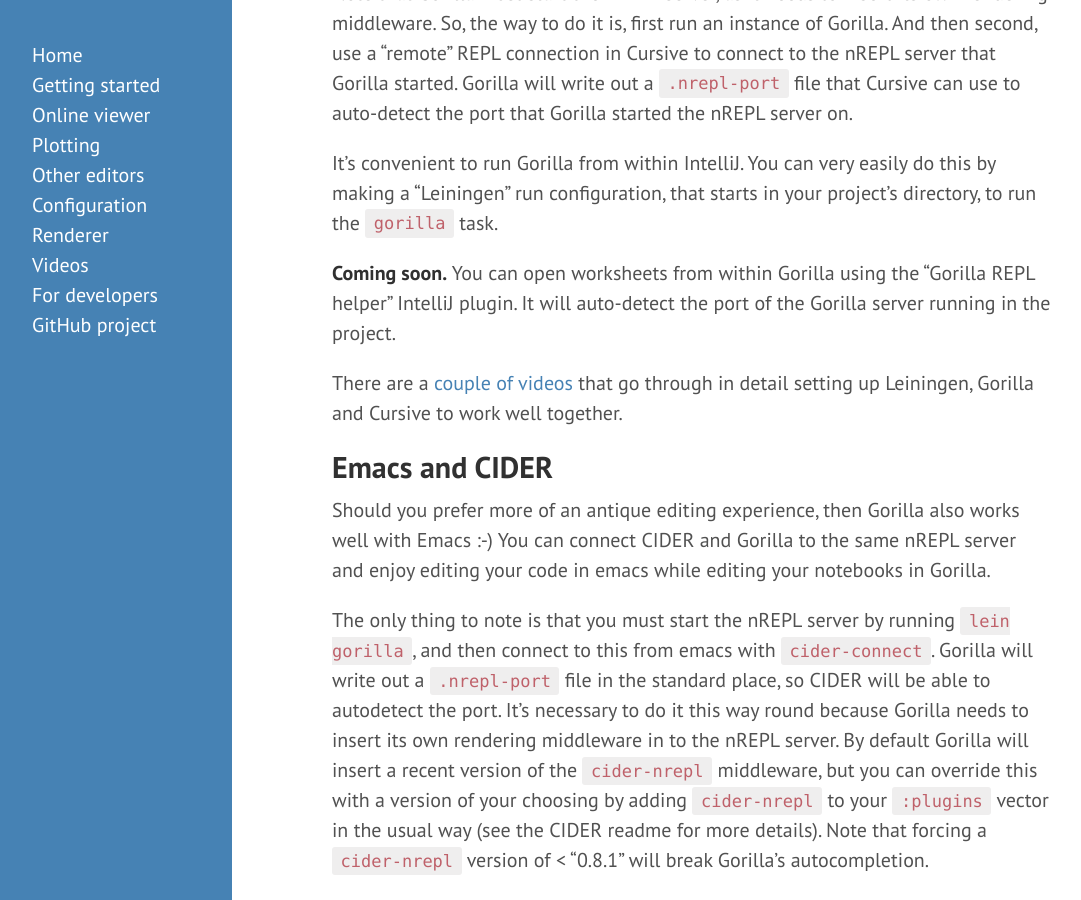
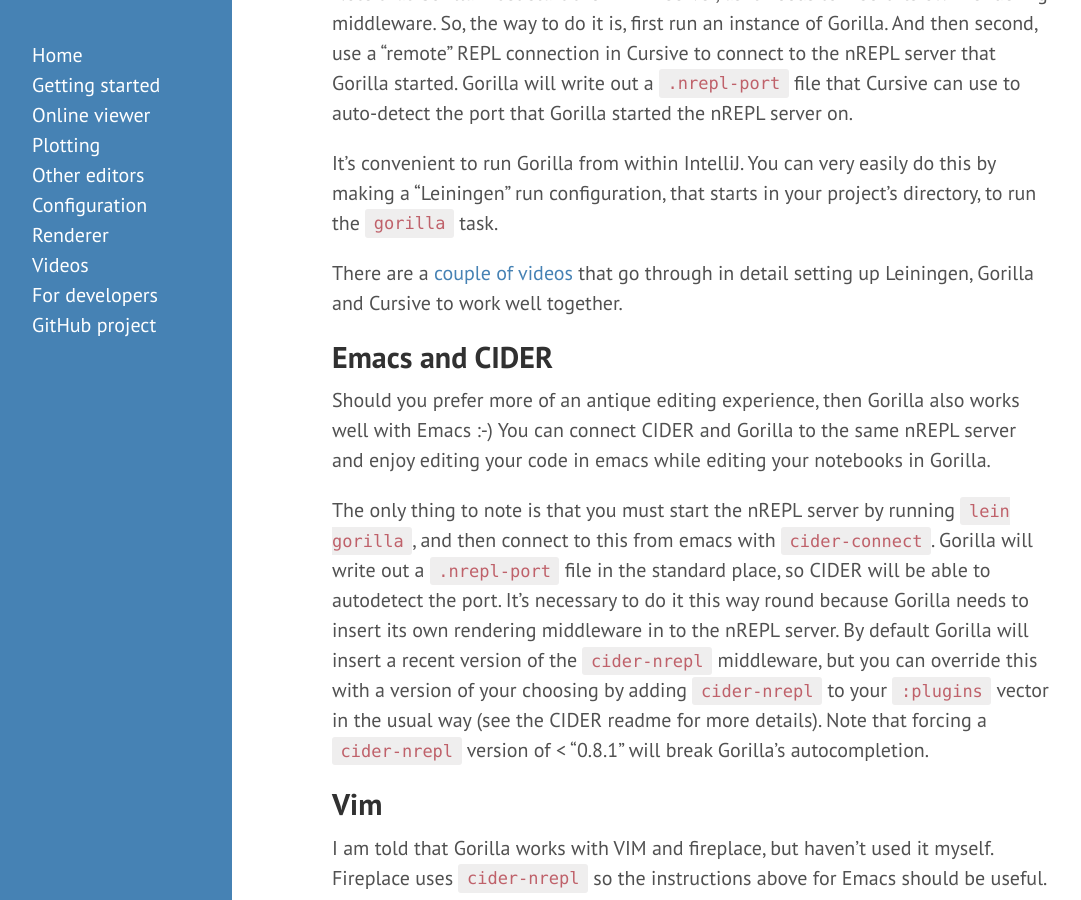
Before and after one commit to JonyEpsilon/gorilla-repl.org, a Jekyll site: the page built from editors.md, in a window 1280 px wide and 900 px high, scrolled down 320 px. Shown: the whole window, without its empty margins (8-1089 px from the left). Built offline with Jekyll 4.4.1, drawn with Linux system fonts in a browser that asks for light colours.

Commit message:
I don't think that is still coming soon!

```diff
--- a/editors.md
+++ b/editors.md
@@ -18,9 +18,6 @@ that Gorilla started the nREPL server on.
 
 It's convenient to run Gorilla from within IntelliJ. You can very easily do this by making a "Leiningen" run
 configuration, that starts in your project's directory, to run the `gorilla` task.
-
-**Coming soon.** You can open worksheets from within Gorilla using the "Gorilla REPL helper" IntelliJ plugin. It will
-auto-detect the port of the Gorilla server running in the project.
 
 There are a [couple of videos](/videos.html) that go through in detail setting up Leiningen, Gorilla and Cursive to
 work well together.
```
